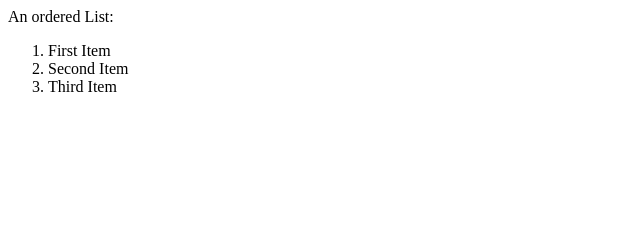
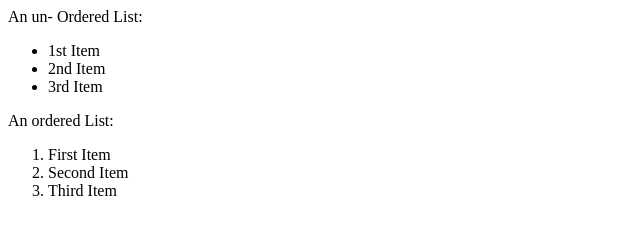
Before and after one commit to ask2kamesh/ask2kamesh, a plain HTML site: page list.html in a window 1280 px wide. Shown: the whole page, without its empty margins (0-640 px from the left). Drawn offline with Linux system fonts and the light colour scheme.

Commit message:
2nd commit for List

```diff
--- a/list.html
+++ b/list.html
@@ -4,6 +4,12 @@
         <title>Hello</title>
     </head>
     <body>
+        An un- Ordered List:
+        <ul>
+            <li>1st Item</li>
+            <li>2nd Item</li>
+            <li>3rd Item</li>
+        </ul>
         An ordered List:
         <ol>
             <li>First Item</li>
```
